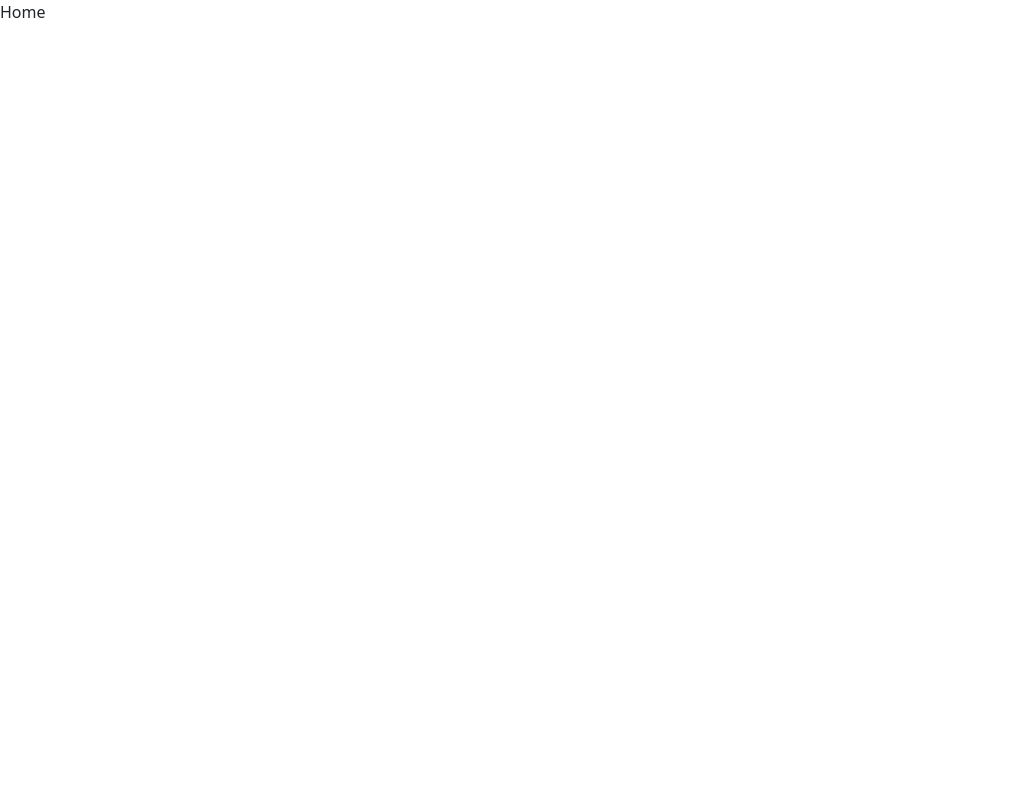
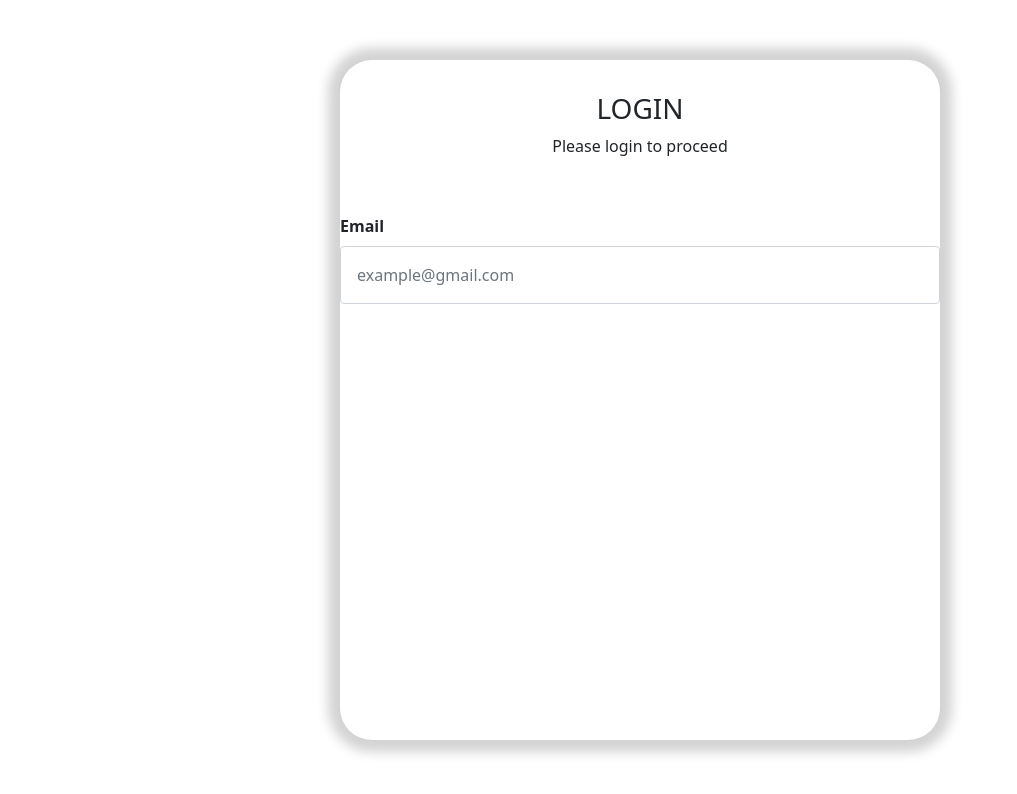
Before and after one commit to Zahin52/react-app-basic-temp, a React (Create React App) app: page / in a window 1280 px wide. Shown: the top 794 px of the page, without its empty margins (0-1017 px from the left). Built offline with nearby package versions, Linux system fonts and the light colour scheme.

Commit message:
added fontawesome , jquery , react-boostrap

```diff
--- a/package.json
+++ b/package.json
@@ -3,11 +3,16 @@
   "version": "0.1.0",
   "private": true,
   "dependencies": {
+    "@fortawesome/fontawesome-svg-core": "^6.1.1",
+    "@fortawesome/free-solid-svg-icons": "^6.1.1",
+    "@fortawesome/react-fontawesome": "^0.1.18",
     "@testing-library/jest-dom": "^5.16.4",
     "@testing-library/react": "^13.3.0",
     "@testing-library/user-event": "^13.5.0",
     "bootstrap": "^5.1.3",
+    "jquery": "^3.6.0",
     "react": "^17.0.2",
+    "react-bootstrap": "^2.4.0",
     "react-dom": "^17.0.2",
     "react-router-dom": "^5.3.3",
     "react-scripts": "5.0.1",
--- a/src/Components/Home/Home.js
+++ b/src/Components/Home/Home.js
@@ -1,6 +1,11 @@
 import React from "react";
+import Login from "../Login/Login";
 import "./Home.css";
 
 export default function Home() {
-	return <div>Home</div>;
+	return (
+		<div>
+			<Login />
+		</div>
+	);
 }
--- /dev/null
+++ b/src/Components/Login/Login.css
@@ -0,0 +1,20 @@
+.login {
+	display: flex;
+	align-items: center;
+	justify-content: center;
+	height: 100vh;
+}
+.login .login-form {
+	width: 75vh;
+	height: 85vh;
+	background-color: white;
+	border-radius: 2rem;
+	box-shadow: 0px 0px 12px 12px #d3d3d3;
+}
+.login .login-form .login-form-head {
+	display: flex;
+	flex-direction: column;
+	align-items: center;
+	justify-content: center;
+	padding: 2rem;
+}
--- /dev/null
+++ b/src/Components/Login/Login.js
@@ -0,0 +1,31 @@
+import React, { useState } from "react";
+import "./Login.css";
+import { NormalInputs } from "../ModularComponents/Inputs/Inputs";
+
+export default function Login() {
+	const [loginCred, setLoginCred] = useState({});
+	const onBlur = (e) => {
+		const name = e.target.name;
+		const value = e.target.value;
+		setLoginCred((prev) => {
+			return (prev.name = value);
+		});
+	};
+	return (
+		<div className='login'>
+			<div className='login-form'>
+				<div className='login-form-head'>
+					<h3>LOGIN</h3>
+					<p>Please login to proceed</p>
+				</div>
+				<div>
+					<NormalInputs
+						label={"Email"}
+						placeholder='example@gmail.com'
+						onBlur={onBlur}
+					/>
+				</div>
+			</div>
+		</div>
+	);
+}
```
Also changed, not shown: 1 other file (tests, documents, lock files or other folders).
